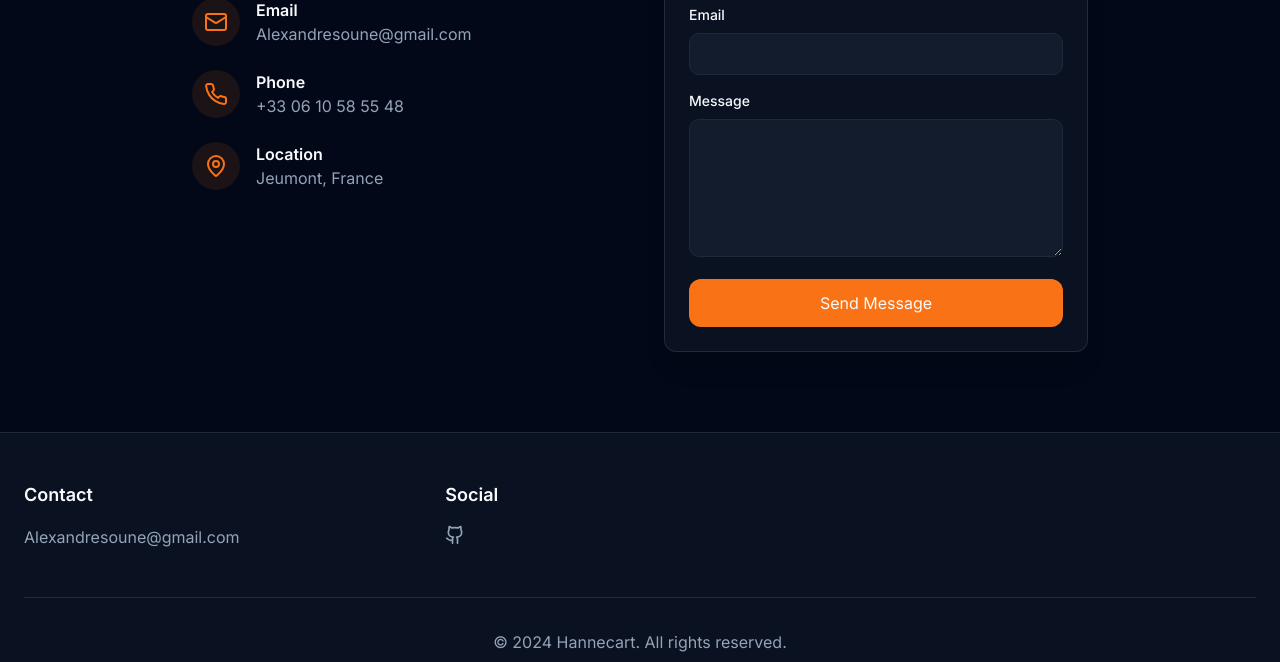
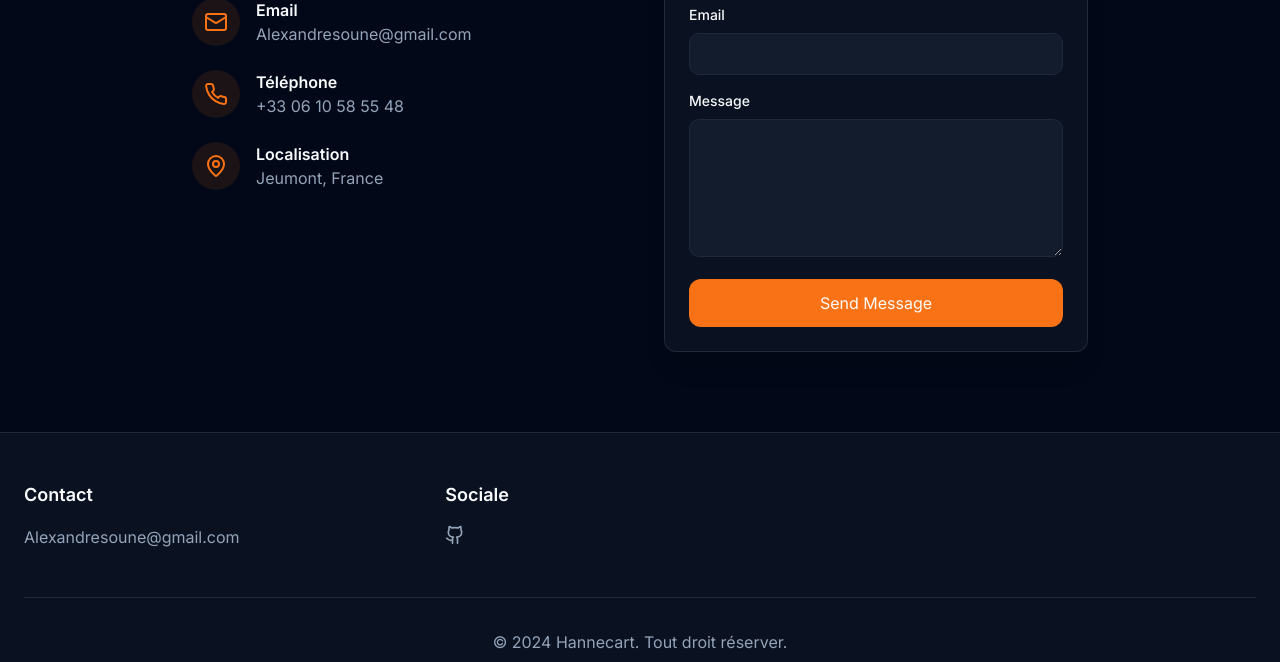
Before and after one commit to Atuyto/Alexandre-Hannecart, a React (Vite) app: page /Alexandre-Hannecart/contact in a window 1280 px wide. Shown: the part 290-952 px from the top of the page. Built offline with nearby package versions, Linux system fonts and the light colour scheme; the HTML template or start-up script is replaced by a standard one.

Commit message:
modif langue

```diff
--- a/package.json
+++ b/package.json
@@ -8,7 +8,8 @@
     "build": "vite build",
     "build:dev": "vite build --mode development",
     "lint": "eslint .",
-    "preview": "vite preview"
+    "preview": "vite preview",
+    "start": "react-scripts start"
   },
   "dependencies": {
     "@hookform/resolvers": "^3.9.0",
--- a/src/components/Footer.tsx
+++ b/src/components/Footer.tsx
@@ -10,7 +10,7 @@ const Footer = () => {
             <p className="text-muted-foreground">Alexandresoune@gmail.com</p>
           </div>
           <div>
-            <h3 className="text-lg font-semibold mb-4">Social</h3>
+            <h3 className="text-lg font-semibold mb-4">Sociale</h3>
             <div className="flex gap-4">
               <a href="https://github.com/Atuyto" className="text-muted-foreground hover:text-primary transition-colors">
                 <Github className="w-5 h-5" />
@@ -19,7 +19,7 @@ const Footer = () => {
           </div>
         </div>
         <div className="mt-12 pt-8 border-t border-border text-center text-muted-foreground">
-          <p>&copy; {new Date().getFullYear()} Hannecart. All rights reserved.</p>
+          <p>&copy; {new Date().getFullYear()} Hannecart. Tout droit réserver.</p>
         </div>
       </div>
     </footer>
--- a/src/pages/About.tsx
+++ b/src/pages/About.tsx
@@ -38,7 +38,7 @@ const About = () => {
             <section>
               <h2 className="text-2xl font-semibold mb-6">Skills</h2>
               <div className="grid grid-cols-2 md:grid-cols-4 gap-4">
-                {["Java", "Java spring", "JavaScript", "Node.js", "Python", "PHP", "SQL", "HTML/CSS", "Figma", "WLangage", "PC soft", "Java spring", "C++", "C#", "C", "Android Java/Kotlin", "Window serveur", "Linux", "Docker", "React", "Git", "Virtual box"].map((skill) => (
+                {["Java", "Java spring", "JavaScript", "Node.js", "Python", "PHP", "SQL", "HTML/CSS", "Figma", "WLangage", "PC soft", "Java spring", "C++", "C#", "C", "Android Java/Kotlin", "Window serveur", "Linux", "Docker", "Type script", "Git", "Virtual box"].map((skill) => (
                   <div key={skill} className="glass-card rounded-lg p-4 text-center">
                     {skill}
                   </div>
--- a/src/pages/Contact.tsx
+++ b/src/pages/Contact.tsx
@@ -50,7 +50,7 @@ const Contact = () => {
                     <Phone className="w-6 h-6 text-primary" />
                   </div>
                   <div>
-                    <h3 className="font-semibold">Phone</h3>
+                    <h3 className="font-semibold">Téléphone</h3>
                     <p className="text-muted-foreground">+33 06 10 58 55 48</p>
                   </div>
                 </div>
@@ -60,7 +60,7 @@ const Contact = () => {
                     <MapPin className="w-6 h-6 text-primary" />
                   </div>
                   <div>
-                    <h3 className="font-semibold">Location</h3>
+                    <h3 className="font-semibold">Localisation</h3>
                     <p className="text-muted-foreground">Jeumont, France</p>
                   </div>
                 </div>
```
